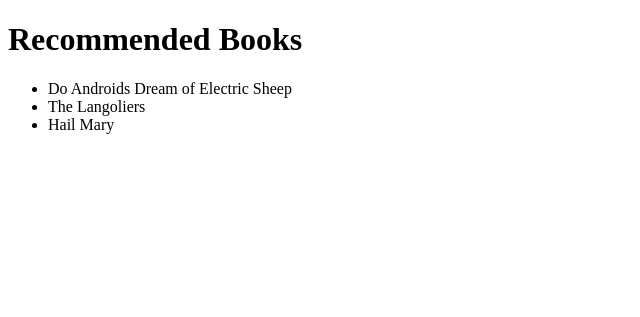
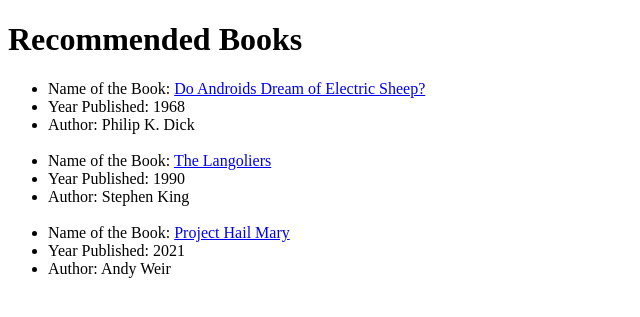
Before and after one commit to matthew-spire/php-for-beginners, a PHP site: page / in a window 1280 px wide. Shown: the top 317 px of the page, without its empty margins (0-640 px from the left). Run offline with PHP 8.4, Linux system fonts and the light colour scheme.

Commit message:
Associative Arrays

```diff
--- a/index.php
+++ b/index.php
@@ -9,15 +9,44 @@
 
     <?php
         $recommendedBooks = [
-                "Do Androids Dream of Electric Sheep",
-                "The Langoliers",
-                "Hail Mary"
+            [
+                "bookName" => "Do Androids Dream of Electric Sheep?",
+                "author" => "Philip K. Dick",
+                "purchaseURL" => "https://www.amazon.com/Blade-Runner-Philip-K-Dick/dp/1524796972/ref=tmm_pap_swatch_0?_encoding=UTF8&qid=&sr=",
+                "yearPublished" => "1968"
+            ],
+            [
+                "bookName" => "The Langoliers",
+                "author" => "Stephen King",
+                "purchaseURL" => "https://www.amazon.com/Langoliers-Stephen-King/dp/1982136057/ref=sr_1_1?crid=215TY6YCSB49Y&keywords=The+Langoliers&qid=1699126346&s=books&sprefix=the+langoliers%2Cstripbooks%2C100&sr=1-1",
+                "yearPublished" => "1990"
+            ],
+            [
+                "bookName" => "Project Hail Mary",
+                "author" => "Andy Weir",
+                "purchaseURL" => "https://www.amazon.com/Project-Hail-Mary-Andy-Weir/dp/0593135229/ref=tmm_pap_swatch_0?_encoding=UTF8&qid=1699126388&sr=1-1",
+                "yearPublished" => "2021"
+            ]
         ];
     ?>
 
     <ul>
-        <?php foreach ($recommendedBooks as $book) : ?>
-            <li><?= $book ?></li>
+        <?php
+            $bookCount = count($recommendedBooks);
+            $currentBook = 0;
+            foreach ($recommendedBooks as $recommendedBook) : $currentBook++;
+        ?>
+            <li>
+                Name of the Book:
+                <a href="<?= $recommendedBook["purchaseURL"]; ?>" target="_blank">
+                    <?= $recommendedBook["bookName"]; ?>
+                </a>
+            </li>
+            <li>Year Published: <?= $recommendedBook["yearPublished"]; ?></li>
+            <li>Author: <?= $recommendedBook["author"]; ?></li>
+            <?php if ($currentBook !== $bookCount): ?>
+                <br>
+            <?php endif; ?>
         <?php endforeach; ?>
     </ul>
 </body>
```
